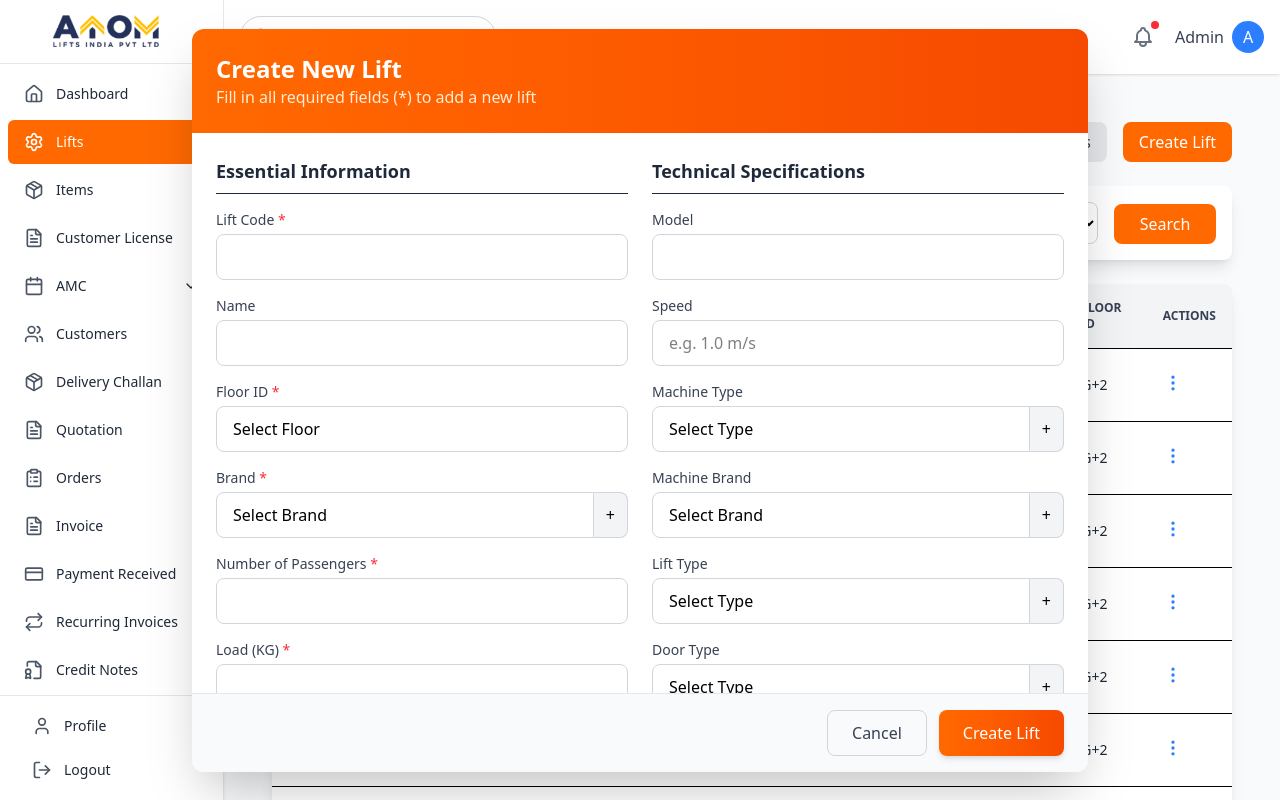
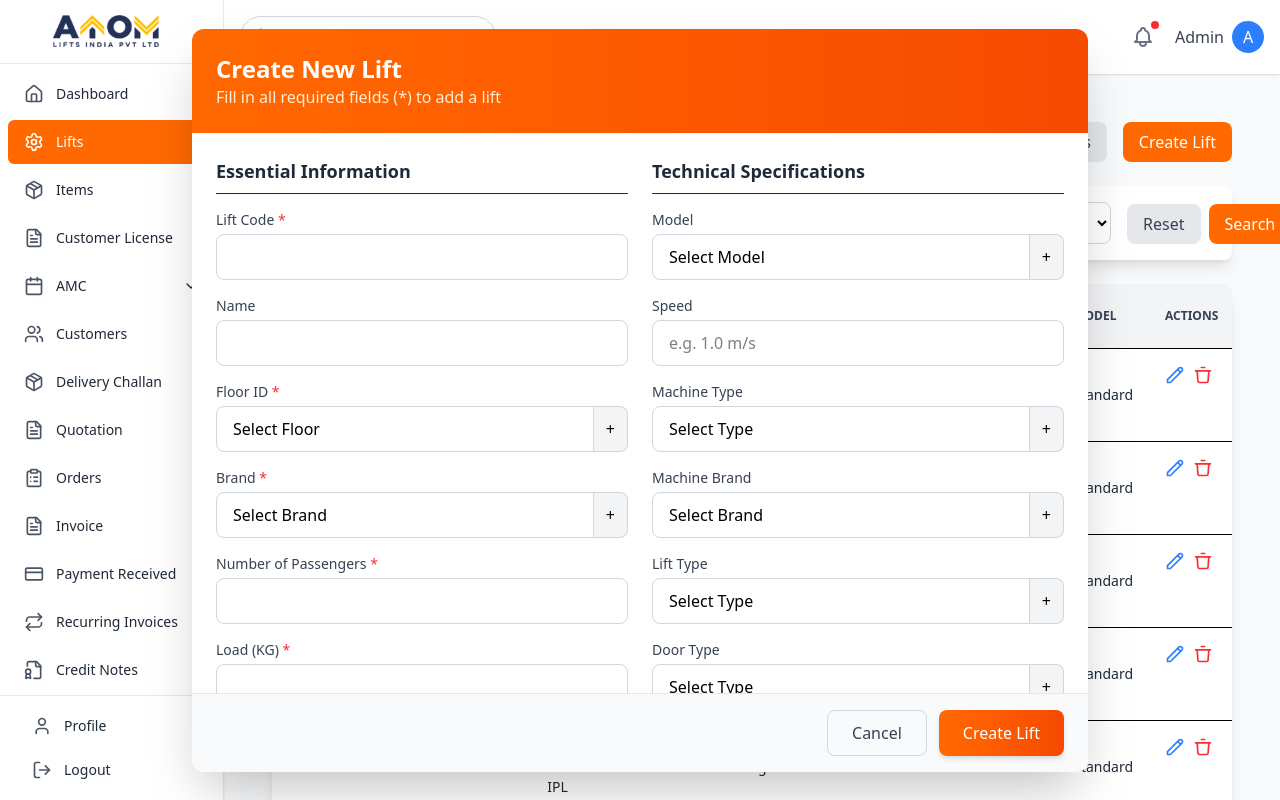
Before and after one commit to SuriyaDcruze/Atom, a React (Vite) app: page /lifts in a window 1280 px wide. Both pictures are taken after a click on the button "Create Lift". Built offline with nearby package versions, Linux system fonts and the light colour scheme.

Commit message:
updated lifts

```diff
--- a/src/components/Lifts.jsx
+++ b/src/components/Lifts.jsx
@@ -11,18 +11,19 @@ const LiftsPage = () => {
     brand: 'ALL',
     load: 'ALL',
     noOfPassengers: 'ALL',
+    model: 'ALL',
   });
 
   // State for lifts
   const [lifts, setLifts] = useState([
-    { id: 277951, liftCode: 'AL237', noOfPassengers: '6 Persons', brand: 'ATOM Lifts IPL', load: 408, liftType: 'Passenger', machineType: 'Gearless', doorType: 'Automatic', floorID: 'G+2' },
-    { id: 277952, liftCode: 'AL238', noOfPassengers: '6 Persons', brand: 'ATOM Lifts IPL', load: 408, liftType: 'Passenger', machineType: 'Gearless', doorType: 'Automatic', floorID: 'G+2' },
-    { id: 277953, liftCode: 'AL239', noOfPassengers: '6 Persons', brand: 'ATOM Lifts IPL', load: 408, liftType: 'Passenger', machineType: 'Gearless', doorType: 'Automatic', floorID: 'G+2' },
-    { id: 277954, liftCode: 'AL240', noOfPassengers: '6 Persons', brand: 'ATOM Lifts IPL', load: 408, liftType: 'Passenger', machineType: 'Gearless', doorType: 'Automatic', floorID: 'G+2' },
-    { id: 277955, liftCode: 'AL241', noOfPassengers: '6 Persons', brand: 'ATOM Lifts IPL', load: 408, liftType: 'Passenger', machineType: 'Gearless', doorType: 'Automatic', floorID: 'G+2' },
-    { id: 277956, liftCode: 'AL242', noOfPassengers: '6 Persons', brand: 'ATOM Lifts IPL', load: 408, liftType: 'Passenger', machineType: 'Gearless', doorType: 'Automatic', floorID: 'G+2' },
-    { id: 277957, liftCode: 'AL243', noOfPassengers: '6 Persons', brand: 'ATOM Lifts IPL', load: 408, liftType: 'Passenger', machineType: 'Gearless', doorType: 'Automatic', floorID: 'G+2' },
-    { id: 277958, liftCode: 'AL244', noOfPassengers: '6 Persons', brand: 'ATOM Lifts IPL', load: 408, liftType: 'Passenger', machineType: 'Gearless', doorType: 'Automatic', floorID: 'G+2' },
+    { id: 277951, liftCode: 'AL237', noOfPassengers: '6 Persons', brand: 'ATOM Lifts IPL', load: 408, liftType: 'Passenger', machineType: 'Gearless', doorType: 'Automatic', floorID: 'G+2', model: 'Standard' },
+    { id: 277952, liftCode: 'AL238', noOfPassengers: '6 Persons', brand: 'ATOM Lifts IPL', load: 408, liftType: 'Passenger', machineType: 'Gearless', doorType: 'Automatic', floorID: 'G+2', model: 'Standard' },
+    { id: 277953, liftCode: 'AL239', noOfPassengers: '6 Persons', brand: 'ATOM Lifts IPL', load: 408, liftType: 'Passenger', machineType: 'Gearless', doorType: 'Automatic', floorID: 'G+2', model: 'Standard' },
+    { id: 277954, liftCode: 'AL240', noOfPassengers: '6 Persons', brand: 'ATOM Lifts IPL', load: 408, liftType: 'Passenger', machineType: 'Gearless', doorType: 'Automatic', floorID: 'G+2', model: 'Standard' },
+    { id: 277955, liftCode: 'AL241', noOfPassengers: '6 Persons', brand: 'ATOM Lifts IPL', load: 408, liftType: 'Passenger', machineType: 'Gearless', doorType: 'Automatic', floorID: 'G+2', model: 'Standard' },
+    { id: 277956, liftCode: 'AL242', noOfPassengers: '6 Persons', brand: 'ATOM Lifts IPL', load: 408, liftType: 'Passenger', machineType: 'Gearless', doorType: 'Automatic', floorID: 'G+2', model: 'Standard' },
+    { id: 277957, liftCode: 'AL243', noOfPassengers: '6 Persons', brand: 'ATOM Lifts IPL', load: 408, liftType: 'Passenger', machineType: 'Gearless', doorType: 'Automatic', floorID: 'G+2', model: 'Standard' },
+    { id: 277958, liftCode: 'AL244', noOfPassengers: '6 Persons', brand: 'ATOM Lifts IPL', load: 408, liftType: 'Passenger', machineType: 'Gearless', doorType: 'Automatic', floorID: 'G+2', model: 'Standard' },
   ]);
 
   // State for dropdown options
@@ -35,9 +36,12 @@ const LiftsPage = () => {
   const [doorBrandOptions, setDoorBrandOptions] = useState(['ATOM', 'Otis']);
   const [controllerBrandOptions, setControllerBrandOptions] = useState(['ATOM', 'Otis']);
   const [cabinOptions, setCabinOptions] = useState(['Standard', 'Premium']);
+  const [modelOptions, setModelOptions] = useState(['Standard', 'Premium']);
 
-  // State for create modal
+  // State for create/edit modal
   const [isCreateModalOpen, setIsCreateModalOpen] = useState(false);
+  const [isEditModalOpen, setIsEditModalOpen] = useState(false);
+  const [editLiftId, setEditLiftId] = useState(null);
   const [newLift, setNewLift] = useState({
     liftCode: '',
     noOfPassengers: '',
@@ -68,6 +72,7 @@ const LiftsPage = () => {
     doorBrand: { isOpen: false, value: '' },
     controllerBrand: { isOpen: false, value: '' },
     cabin: { isOpen: false, value: '' },
+    model: { isOpen: false, value: '' },
   });
 
   const [currentPage, setCurrentPage] = useState(1);
@@ -102,6 +107,64 @@ const LiftsPage = () => {
 
     setLifts((prev) => [...prev, newLiftData]);
     setIsCreateModalOpen(false);
+    resetForm();
+  };
+
+  const handleEditLift = () => {
+    const requiredFields = ['liftCode', 'noOfPassengers', 'brand', 'load', 'floorID', 'cabin'];
+    const isValid = requiredFields.every((field) => newLift[field]);
+    if (!isValid) {
+      alert('Please fill in all required fields.');
+      return;
+    }
+
+    setLifts((prev) =>
+      prev.map((lift) =>
+        lift.id === editLiftId
+          ? {
+              ...lift,
+              ...newLift,
+              noOfPassengers: `${newLift.noOfPassengers} Persons`,
+              load: Number(newLift.load),
+            }
+          : lift
+      )
+    );
+    setIsEditModalOpen(false);
+    resetForm();
+  };
+
+  const handleDeleteLift = (id) => {
+    if (window.confirm('Are you sure you want to delete this lift?')) {
+      setLifts((prev) => prev.filter((lift) => lift.id !== id));
+      setCurrentPage(1);
+    }
+  };
+
+  const openEditModal = (lift) => {
+    setNewLift({
+      liftCode: lift.liftCode,
+      noOfPassengers: lift.noOfPassengers.replace(' Persons', ''),
+      brand: lift.brand,
+      load: lift.load.toString(),
+      liftType: lift.liftType,
+      machineType: lift.machineType,
+      doorType: lift.doorType,
+      floorID: lift.floorID,
+      name: lift.name || '',
+      model: lift.model || '',
+      speed: lift.speed || '',
+      machineBrand: lift.machineBrand || '',
+      doorBrand: lift.doorBrand || '',
+      controllerBrand: lift.controllerBrand || '',
+      cabin: lift.cabin || '',
+      price: lift.price || '',
+    });
+    setEditLiftId(lift.id);
+    setIsEditModalOpen(true);
+  };
+
+  const resetForm = () => {
     setNewLift({
       liftCode: '',
       noOfPassengers: '',
@@ -120,6 +183,7 @@ const LiftsPage = () => {
       cabin: '',
       price: '',
     });
+    setEditLiftId(null);
   };
 
   const openAddModal = (field) => {
@@ -139,15 +203,29 @@ const LiftsPage = () => {
     }
   };
 
+  // Reset filters
+  const resetFilters = () => {
+    setFilters({
+      doorType: 'ALL',
+      liftType: 'ALL',
+      machineType: 'ALL',
+      floorID: 'ALL',
+      brand: 'ALL',
+      load: 'ALL',
+      noOfPassengers: 'ALL',
+      model: 'ALL',
+    });
+    setCurrentPage(1);
+  };
+
   // Pagination logic
   const filteredLifts = lifts.filter((lift) =>
-    (filters.doorType === 'ALL' || lift.doorType === filters.doorType) &&
-    (filters.liftType === 'ALL' || lift.liftType === filters.liftType) &&
-    (filters.machineType === 'ALL' || lift.machineType === filters.machineType) &&
-    (filters.floorID === 'ALL' || lift.floorID === filters.floorID) &&
-    (filters.brand === 'ALL' || lift.brand === filters.brand) &&
-    (filters.load === 'ALL' || lift.load.toString() === filters.load) &&
-    (filters.noOfPassengers === 'ALL' || lift.noOfPassengers === filters.noOfPassengers)
+    Object.entries(filters).every(([key, value]) => {
+      if (value === 'ALL') return true;
+      if (key === 'load') return lift[key].toString() === value;
+      if (key === 'noOfPassengers') return lift[key] === value;
+      return lift[key] === value;
+    })
   );
 
   const indexOfLastItem = currentPage * itemsPerPage;
@@ -174,52 +252,69 @@ const LiftsPage = () => {
 
       {/* Filters */}
       <div className="bg-white p-4 rounded-lg shadow-lg mb-6">
-        <div className="grid grid-cols-1 sm:grid-cols-2 md:grid-cols-4 lg:grid-cols-8 gap-4 items-end">
+        <div className="grid grid-cols-1 sm:grid-cols-2 md:grid-cols-4 lg:grid-cols-9 gap-4 items-end">
           <select name="doorType" value={filters.doorType} onChange={handleFilterChange} className="border border-gray-300 rounded-lg p-2 w-full focus:outline-none focus:ring-2 focus:ring-orange-500">
-            <option value="ALL">All</option>
+            <option value="ALL">All Door Types</option>
             {doorTypeOptions.map((option) => (
               <option key={option} value={option}>{option}</option>
             ))}
           </select>
           <select name="liftType" value={filters.liftType} onChange={handleFilterChange} className="border border-gray-300 rounded-lg p-2 w-full focus:outline-none focus:ring-2 focus:ring-orange-500">
-            <option value="ALL">All</option>
+            <option value="ALL">All Lift Types</option>
             {liftTypeOptions.map((option) => (
               <option key={option} value={option}>{option}</option>
             ))}
           </select>
           <select name="machineType" value={filters.machineType} onChange={handleFilterChange} className="border border-gray-300 rounded-lg p-2 w-full focus:outline-none focus:ring-2 focus:ring-orange-500">
-            <option value="ALL">All</option>
+            <option value="ALL">All Machine Types</option>
             {machineTypeOptions.map((option) => (
               <option key={option} value={option}>{option}</option>
             ))}
           </select>
           <select name="floorID" value={filters.floorID} onChange={handleFilterChange} className="border border-gray-300 rounded-lg p-2 w-full focus:outline-none focus:ring-2 focus:ring-orange-500">
-            <option value="ALL">All</option>
+            <option value="ALL">All Floors</option>
             {floorOptions.map((option) => (
               <option key={option} value={option}>{option}</option>
             ))}
           </select>
           <select name="brand" value={filters.brand} onChange={handleFilterChange} className="border border-gray-300 rounded-lg p-2 w-full focus:outline-none focus:ring-2 focus:ring-orange-500">
-            <option value="ALL">All</option>
+            <option value="ALL">All Brands</option>
             {brandOptions.map((option) => (
               <option key={option} value={option}>{option}</option>
             ))}
           </select>
           <select name="load" value={filters.load} onChange={handleFilterChange} className="border border-gray-300 rounded-lg p-2 w-full focus:outline-none focus:ring-2 focus:ring-orange-500">
-            <option value="ALL">All</option>
+            <option value="ALL">All Loads</option>
             {[...new Set(lifts.map((lift) => lift.load.toString()))].map((option) => (
               <option key={option} value={option}>{option}</option>
             ))}
           </select>
           <select name="noOfPassengers" value={filters.noOfPassengers} onChange={handleFilterChange} className="border border-gray-300 rounded-lg p-2 w-full focus:outline-none focus:ring-2 focus:ring-orange-500">
-            <option value="ALL">All</option>
+            <option value="ALL">All Passengers</option>
             {[...new Set(lifts.map((lift) => lift.noOfPassengers))].map((option) => (
               <option key={option} value={option}>{option}</option>
             ))}
           </select>
-          <button className="bg-orange-500 text-white px-4 py-2 rounded-lg hover:bg-orange-600 transition duration-200 w-full">
+          <select name="model" value={filters.model} onChange={handleFilterChange} className="border border-gray-300 rounded-lg p-2 w-full focus:outline-none focus:ring-2 focus:ring-orange-500">
+            <option value="ALL">All Models</option>
+            {modelOptions.map((option) => (
+              <option key={option} value={option}>{option}</option>
+            ))}
+          </select>
+          <div className="flex space-x-2">
+            <button
+              onClick={resetFilters}
+              className="bg-gray-200 text-gray-700 px-4 py-2 rounded-lg hover:bg-gray-300 transition duration-200 w-full"
+            >
+              Reset
+            </button>
+            <button
+              onClick={() => setCurrentPage(1)}
+              className="bg-orange-500 text-white px-4 py-2 rounded-lg hover:bg-orange-600 transition duration-200 w-full"
+            >
               Search
             </button>
+          </div>
         </div>
       </div>
 
@@ -238,6 +333,7 @@ const LiftsPage = () => {
                 <th className="p-4 text-left">Machine Type</th>
                 <th className="p-4 text-left">Door Type</th>
                 <th className="p-4 text-left">Floor ID</th>
+                <th className="p-4 text-left">Model</th>
                 <th className="p-4 text-left">Actions</th>
               </tr>
             </thead>
@@ -253,10 +349,24 @@ const LiftsPage = () => {
                   <td className="p-4 text-gray-800">{lift.machineType}</td>
                   <td className="p-4 text-gray-800">{lift.doorType}</td>
                   <td className="p-4 text-gray-800">{lift.floorID}</td>
-                  <td className="p-4">
-                    <button className="text-blue-500 hover:text-blue-700">
+                  <td className="p-4 text-gray-800">{lift.model}</td>
+                  <td className="p-4 flex space-x-2">
+                    <button
+                      onClick={() => openEditModal(lift)}
+                      className="text-blue-500 hover:text-blue-700"
+                      title="Edit"
+                    >
                       <svg className="w-5 h-5" fill="none" stroke="currentColor" viewBox="0 0 24 24">
-                        <path strokeLinecap="round" strokeLinejoin="round" strokeWidth={2} d="M12 5v.01M12 12v.01M12 19v.01M12 6a1 1 0 110-2 1 1 0 010 2zm0 7a1 1 0 110-2 1 1 0 010 2zm0 7a1 1 0 110-2 1 1 0 010 2z" />
+                        <path strokeLinecap="round" strokeLinejoin="round" strokeWidth={2} d="M15.232 5.232l3.536 3.536m-2.036-5.036a2.5 2.5 0 113.536 3.536L6.5 21.036H3v-3.572L16.732 3.732z" />
+                      </svg>
+                    </button>
+                    <button
+                      onClick={() => handleDeleteLift(lift.id)}
+                      className="text-red-500 hover:text-red-700"
+                      title="Delete"
+                    >
+                      <svg className="w-5 h-5" fill="none" stroke="currentColor" viewBox="0 0 24 24">
+                        <path strokeLinecap="round" strokeLinejoin="round" strokeWidth={2} d="M19 7l-.867 12.142A2 2 0 0116.138 21H7.862a2 2 0 01-1.995-1.858L5 7m5-4h4M3 7h18" />
                       </svg>
                     </button>
                   </td>
@@ -277,10 +387,24 @@ const LiftsPage = () => {
               <div className="text-gray-800">Machine Type: {lift.machineType}</div>
               <div className="text-gray-800">Door Type: {lift.doorType}</div>
               <div className="text-gray-800">Floor ID: {lift.floorID}</div>
-              <div className="p-2">
-                <button className="text-blue-500 hover:text-blue-700">
+              <div className="text-gray-800">Model: {lift.model}</div>
+              <div className="p-2 flex space-x-2">
+                <button
+                  onClick={() => openEditModal(lift)}
+                  className="text-blue-500 hover:text-blue-700"
+                  title="Edit"
+                >
                   <svg className="w-5 h-5" fill="none" stroke="currentColor" viewBox="0 0 24 24">
-                    <path strokeLinecap="round" strokeLinejoin="round" strokeWidth={2} d="M12 5v.01M12 12v.01M12 19v.01M12 6a1 1 0 110-2 1 1 0 010 2zm0 7a1 1 0 110-2 1 1 0 010 2zm0 7a1 1 0 110-2 1 1 0 010 2z" />
+                    <path strokeLinecap="round" strokeLinejoin="round" strokeWidth={2} d="M15.232 5.232l3.536 3.536m-2.036-5.036a2.5 2.5 0 113.536 3.536L6.5 21.036H3v-3.572L16.732 3.732z" />
+                  </svg>
+                </button>
+                <button
+                  onClick={() => handleDeleteLift(lift.id)}
+                  className="text-red-500 hover:text-red-700"
+                  title="Delete"
+                >
+                  <svg className="w-5 h-5" fill="none" stroke="currentColor" viewBox="0 0 24 24">
+                    <path strokeLinecap="round" strokeLinejoin="round" strokeWidth={2} d="M19 7l-.867 12.142A2 2 0 0116.138 21H7.862a2 2 0 01-1.995-1.858L5 7m5-4h4M3 7h18" />
                   </svg>
                 </button>
               </div>
@@ -308,13 +432,13 @@ const LiftsPage = () => {
         </div>
       </div>
 
-      {/* Create Lift Modal */}
-      {isCreateModalOpen && (
+      {/* Create/Edit Lift Modal */}
+      {(isCreateModalOpen || isEditModalOpen) && (
         <div className="fixed inset-0  bg-opacity-50 flex items-center justify-center z-50 p-4">
           <div className="bg-white rounded-xl shadow-2xl w-full max-w-4xl overflow-hidden">
             <div className="bg-gradient-to-r from-orange-500 to-orange-600 p-6">
-              <h2 className="text-2xl font-bold text-white">Create New Lift</h2>
-              <p className="text-orange-100">Fill in all required fields (*) to add a new lift</p>
+              <h2 className="text-2xl font-bold text-white">{isEditModalOpen ? 'Edit Lift' : 'Create New Lift'}</h2>
+              <p className="text-orange-100">Fill in all required fields (*) to {isEditModalOpen ? 'update' : 'add'} a lift</p>
             </div>
             <div className="p-6 max-h-[70vh] overflow-y-auto">
               <div className="grid grid-cols-1 md:grid-cols-2 gap-6">
@@ -347,19 +471,27 @@ const LiftsPage = () => {
                     <label className="block text-sm font-medium text-gray-700 mb-1">
                       Floor ID <span className="text-red-500">*</span>
                     </label>
+                    <div className="flex">
                       <select
                         name="floorID"
                         value={newLift.floorID}
                         onChange={handleInputChange}
-                      className="block w-full px-4 py-2.5 rounded-lg border border-gray-300 focus:ring-2 focus:ring-orange-500 focus:border-orange-500 transition-all duration-200 appearance-none bg-white bg-select-arrow"
+                        className="flex-1 px-4 py-2.5 rounded-l-lg border border-gray-300 focus:ring-2 focus:ring-orange-500 focus:border-orange-500 transition-all duration-200 appearance-none bg-white bg-select-arrow"
                         required
                       >
                         <option value="">Select Floor</option>
                         {floorOptions.map((option) => (
                           <option key={option} value={option}>{option}</option>
                         ))}
-                      <option value="+">Add New</option>
                       </select>
+                      <button
+                        type="button"
+                        onClick={() => openAddModal('floorID')}
+                        className="bg-gray-100 px-3 rounded-r-lg border border-l-0 border-gray-300 hover:bg-gray-200 transition-all"
+                      >
+                        +
+                      </button>
+                    </div>
                   </div>
                   <div className="form-group">
                     <label className="block text-sm font-medium text-gray-700 mb-1">
@@ -418,13 +550,26 @@ const LiftsPage = () => {
                   <h3 className="text-lg font-semibold text-gray-800 border-b pb-2">Technical Specifications</h3>
                   <div className="form-group">
                     <label className="block text-sm font-medium text-gray-700 mb-1">Model</label>
-                    <input
-                      type="text"
+                    <div className="flex">
+                      <select
                         name="model"
                         value={newLift.model}
                         onChange={handleInputChange}
-                      className="block w-full px-4 py-2.5 rounded-lg border border-gray-300 focus:ring-2 focus:ring-orange-500 focus:border-orange-500 transition-all duration-200"
-                    />
+                        className="flex-1 px-4 py-2.5 rounded-l-lg border border-gray-300 focus:ring-2 focus:ring-orange-500 focus:border-orange-500 transition-all duration-200 appearance-none bg-white bg-select-arrow"
+                      >
+                        <option value="">Select Model</option>
+                        {modelOptions.map((option) => (
+                          <option key={option} value={option}>{option}</option>
+                        ))}
+                      </select>
+                      <button
+                        type="button"
+                        onClick={() => openAddModal('model')}
+                        className="bg-gray-100 px-3 rounded-r-lg border border-l-0 border-gray-300 hover:bg-gray-200 transition-all"
+                      >
+                        +
+                      </button>
+                    </div>
                   </div>
                   <div className="form-group">
                     <label className="block text-sm font-medium text-gray-700 mb-1">Speed</label>
@@ -620,16 +765,20 @@ const LiftsPage = () => {
             </div>
             <div className="bg-gray-50 px-6 py-4 border-t border-gray-200 flex justify-end space-x-3">
               <button
-                onClick={() => setIsCreateModalOpen(false)}
+                onClick={() => {
+                  setIsCreateModalOpen(false);
+                  setIsEditModalOpen(false);
+                  resetForm();
+                }}
                 className="px-6 py-2.5 border border-gray-300 rounded-lg text-gray-700 font-medium hover:bg-gray-100 transition-all duration-200"
               >
                 Cancel
               </button>
               <button
-                onClick={handleCreateLift}
+                onClick={isEditModalOpen ? handleEditLift : handleCreateLift}
                 className="px-6 py-2.5 bg-gradient-to-r from-orange-500 to-orange-600 rounded-lg text-white font-medium hover:from-orange-600 hover:to-orange-700 transition-all duration-200 shadow-md"
               >
-                Create Lift
+                {isEditModalOpen ? 'Update Lift' : 'Create Lift'}
               </button>
             </div>
           </div>
@@ -667,6 +816,7 @@ const LiftsPage = () => {
                     doorBrand: setDoorBrandOptions,
                     controllerBrand: setControllerBrandOptions,
                     cabin: setCabinOptions,
+                    model: setModelOptions,
                   }[field], field)}
                   className="px-6 py-2.5 bg-gradient-to-r from-orange-500 to-orange-600 rounded-lg text-white font-medium hover:from-orange-600 hover:to-orange-700 transition-all duration-200"
                 >
```
Also changed, not shown: 1 other file (tests, documents, lock files or other folders). Lines whose indentation alone changed are shown as unchanged.
